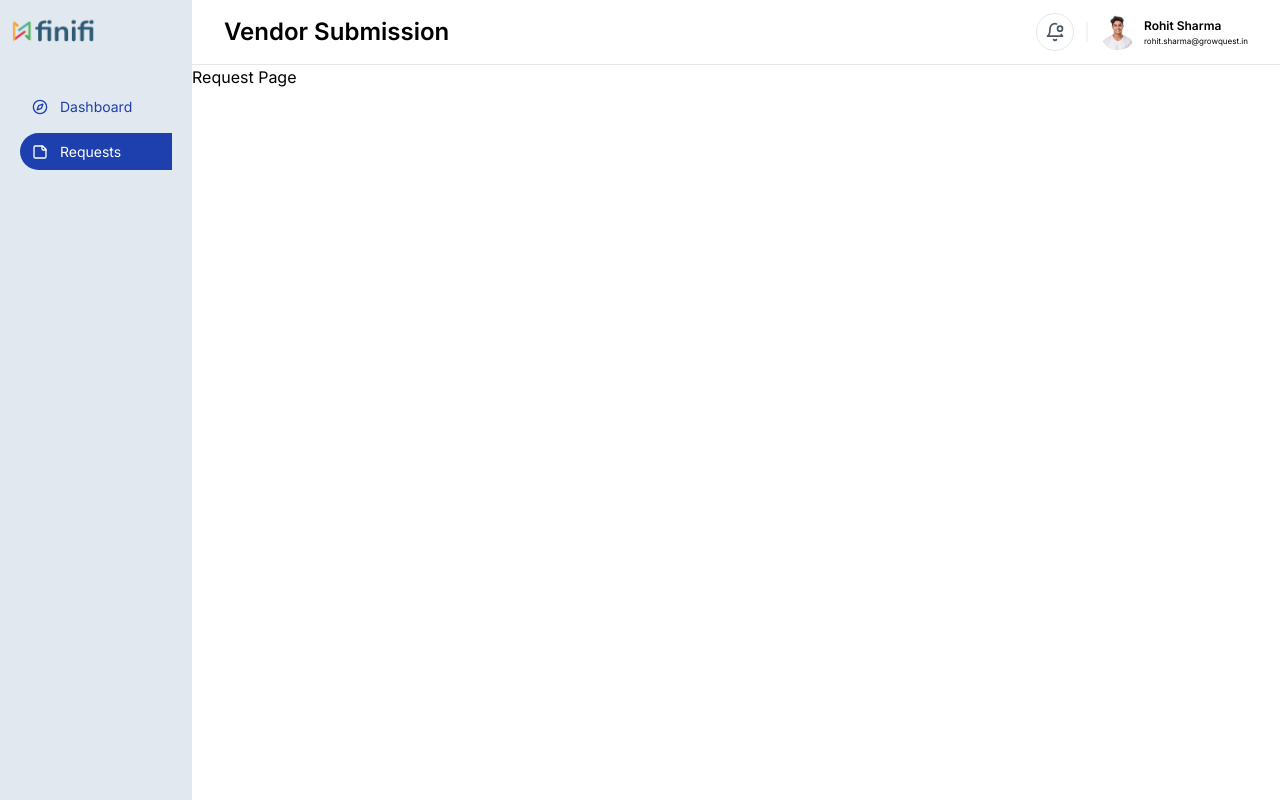
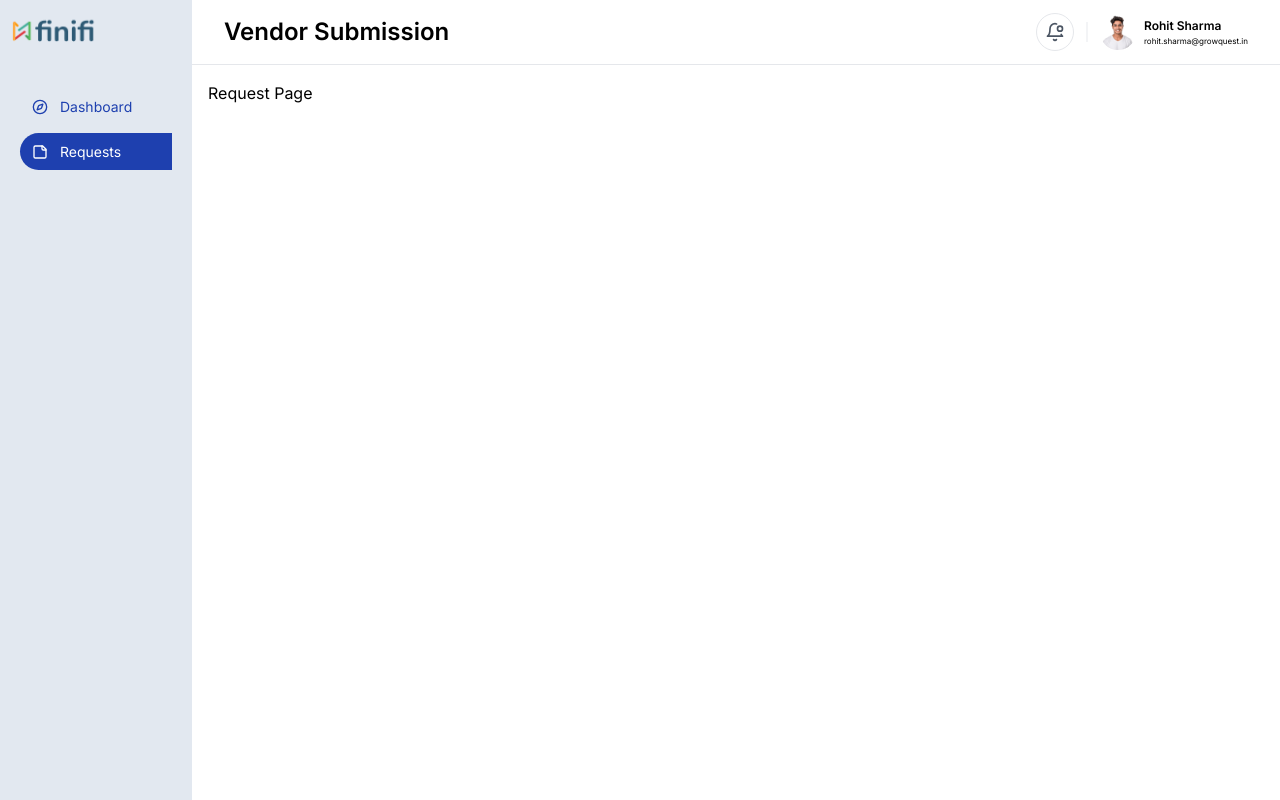
Before and after one commit to ArjunJunna/finifi-portal, a Next.js app: page /request in a window 1280 px wide. Built offline with nearby package versions, Linux system fonts and the light colour scheme.

Commit message:
refactor : request page

```diff
--- a/src/app/(routes)/request/page.tsx
+++ b/src/app/(routes)/request/page.tsx
@@ -1,9 +1,7 @@
-import React from 'react'
-
-const page = () => {
+const RequestPage = () => {
   return (
-    <div>Request Page</div>
+    <div className='text-black p-4'>Request Page</div>
   )
 }
 
-export default page
+export default RequestPage;
```
